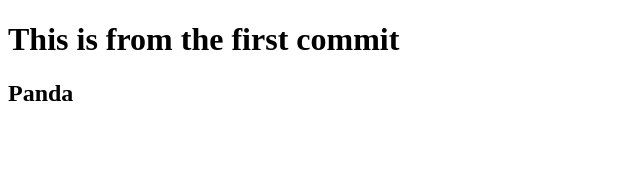
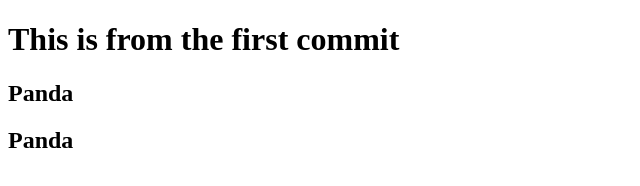
Before and after one commit to Arjan269/git-practice, a plain HTML site: page index.html in a window 1280 px wide. Shown: the full height of the page, 0-640 px from the left. Drawn offline with Linux system fonts and the light colour scheme.

Commit message:
more code

```diff
--- a/index.html
+++ b/index.html
@@ -11,5 +11,8 @@
 
      <!-- Added within the arjan branch -->
     <h2>Panda</h2>
+
+    <!-- Adding more code into arjan branch -->
+     <h2>Panda</h2>
 </body>
 </html>
```
